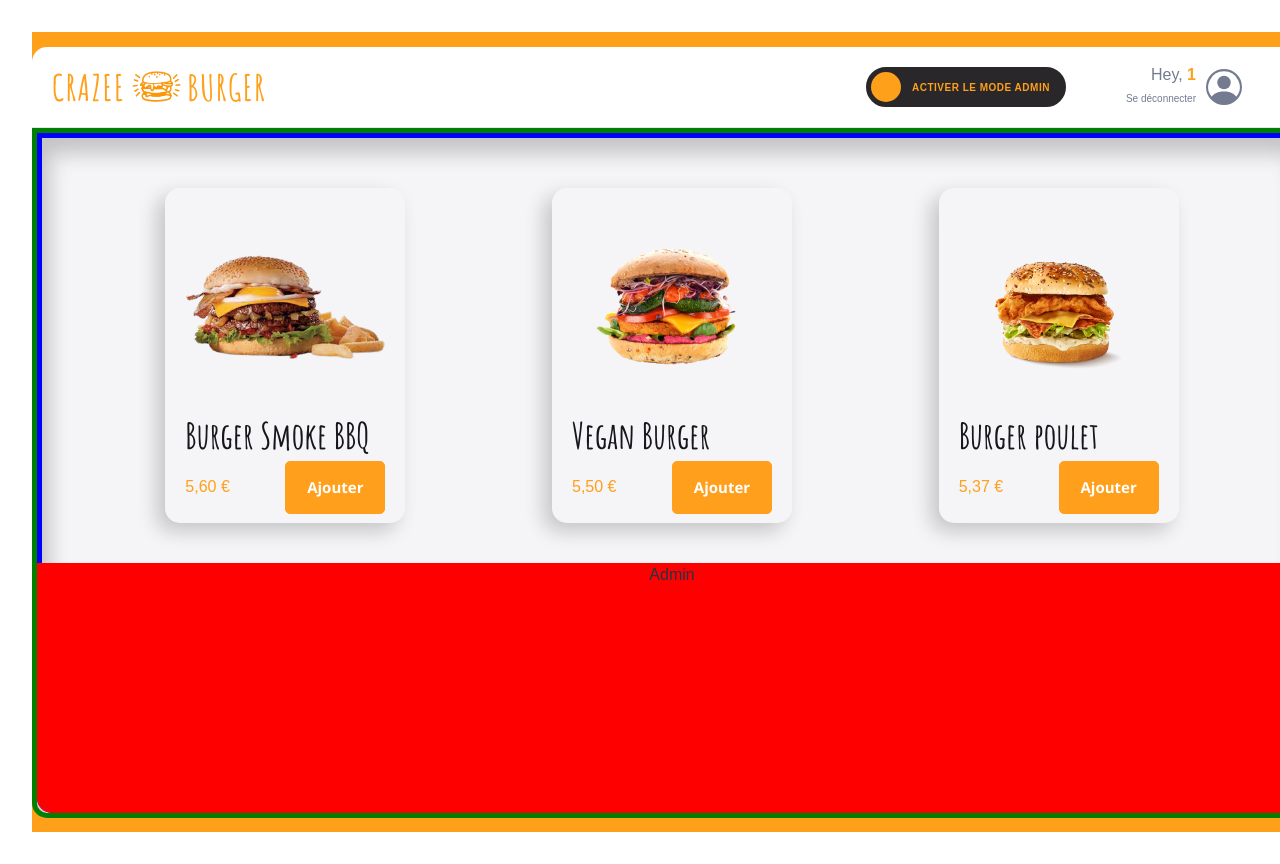
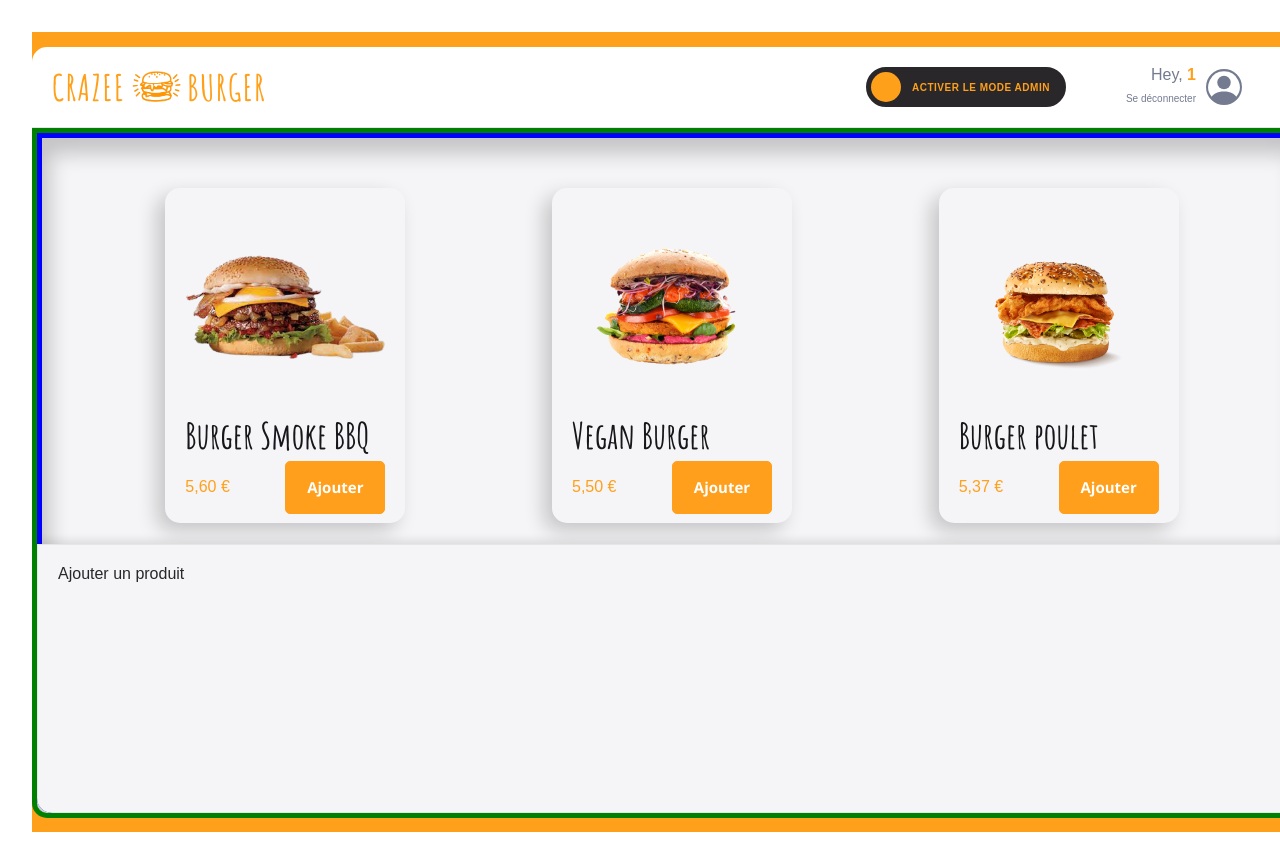
Before and after one commit to CarlMaillard/crazee-burger, a React (Vite) app: page /order/1 in a window 1280 px wide. Shown: the top 864 px of the page. Built offline with nearby package versions, Linux system fonts and the light colour scheme; grey boxes are pictures that could not be loaded.

Commit message:
💄 F07: MAIN> Add Admin with style

```diff
--- /dev/null
+++ b/src/components/pages/order/Main/Admin/Admin.jsx
@@ -0,0 +1,28 @@
+import React from 'react'
+import styled from 'styled-components';
+import { theme } from '../../../../../theme';
+
+export default function Admin() {
+  return (
+    <AdminStyled>Ajouter un produit</AdminStyled>
+ )
+}
+
+const AdminStyled = styled.div`
+
+      background:${theme.colors.background_white};
+      color: ${theme.colors.background_dark};
+      font-size: ${theme.fonts.sizes.P0};
+      border: 1px solid ${theme.colors.greyLight};
+      box-shadow: ${theme.shadows.subtle};
+
+      display: flex;
+      flex-direction: row;
+      padding-left: 20px;
+      padding-top: 17px;
+      height: 250px;
+      position: absolute;
+      bottom: 0;
+      left:0px;
+      right: 0px;
+    `;
--- a/src/components/pages/order/Main/Main.jsx
+++ b/src/components/pages/order/Main/Main.jsx
@@ -1,6 +1,7 @@
 import styled from "styled-components"
 import { theme } from "../../../../theme"
 import Menu from "./Menu"
+import Admin from "../Main/Admin/Admin"
 
 
 export default function Main() {
@@ -9,7 +10,7 @@ export default function Main() {
       {/* <div className="basket">Basket</div> */}
       <div className="menu-and-admin">
         <Menu />
-        <div className="admin">Admin</div>
+        <Admin/>
       </div>
       </MainStyled>
   )
@@ -39,16 +40,6 @@ const MainStyled = styled.div`
       display: grid;
       border-bottom-right-radius: ${theme.borderRadius.extraRound};
       border-bottom-left-radius: ${theme.borderRadius.extraRound};
-
-      .admin{
-      background: red;
-      height: 250px;
-      position: absolute;
-      bottom: 0;
-      left:0px;
-      right: 0px;
-      }
-
     }
 
 
```
